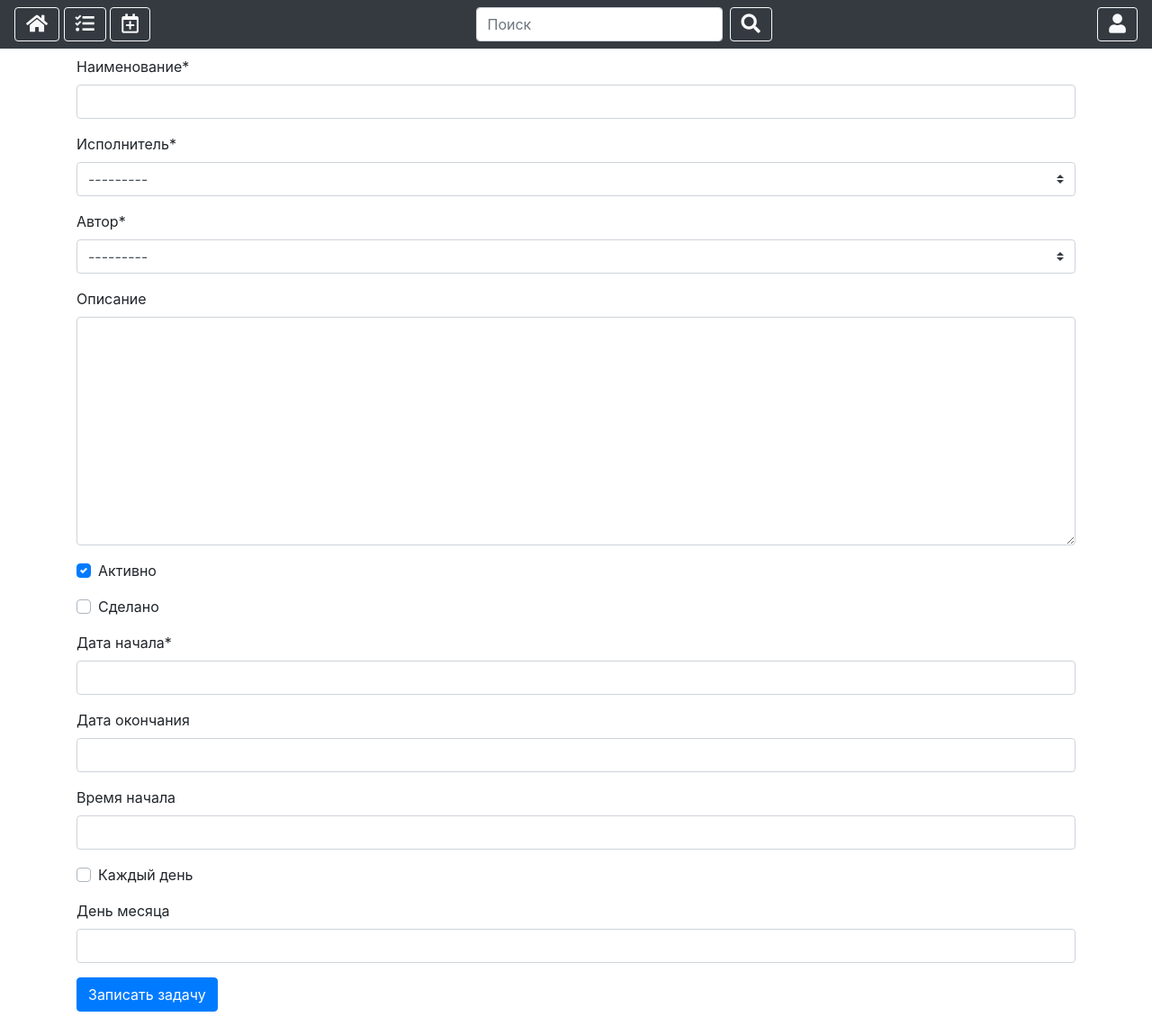
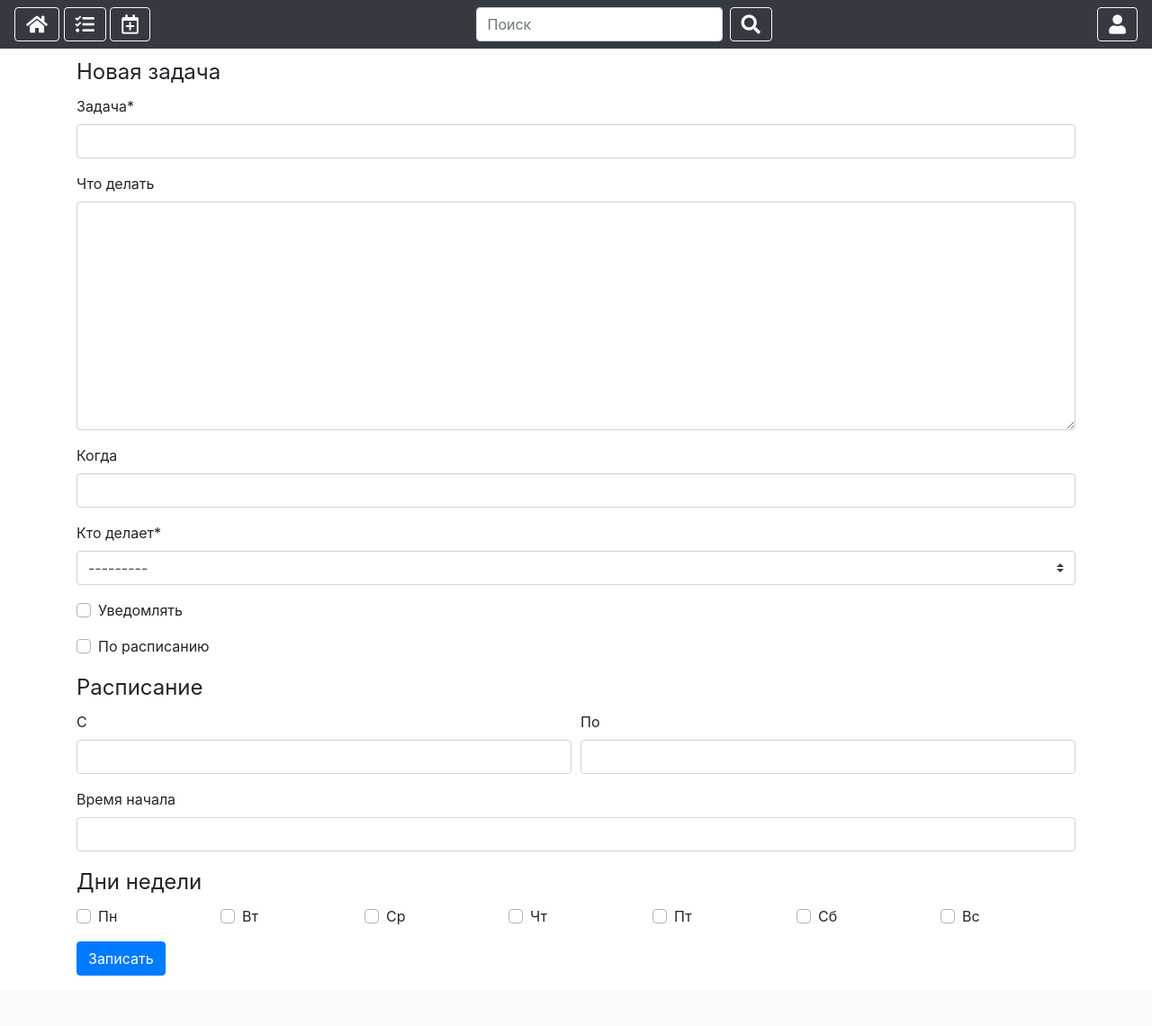
Before and after one commit to nikolaykochkin/home_assistant, a Django app: page /task/ in a window 1280 px wide. Shown: the whole page at 90% size. After the commit the page ends 1084 px from the top, so only its background shows below. Run offline with Django 3.2, Linux system fonts and the light colour scheme; some libraries are stand-ins or nearby versions.

Commit message:
New form for task

```diff
--- a/home_assistant/home_assistant/settings.py
+++ b/home_assistant/home_assistant/settings.py
@@ -39,6 +39,7 @@ INSTALLED_APPS = [
     'django.contrib.messages',
     'django.contrib.staticfiles',
     'crispy_forms',
+    'tempus_dominus',
 ]
 
 MIDDLEWARE = [
@@ -124,3 +125,5 @@ STATIC_URL = '/static/'
 CRISPY_TEMPLATE_PACK = 'bootstrap4'
 
 AUTH_USER_MODEL = 'scheduler.User'
+
+TEMPUS_DOMINUS_LOCALIZE = True
--- a/home_assistant/scheduler/forms.py
+++ b/home_assistant/scheduler/forms.py
@@ -1,27 +1,107 @@
 from django import forms
 from .models import Task
 from crispy_forms.helper import FormHelper
-from crispy_forms.layout import Submit
+from crispy_forms.layout import Submit, Layout, Fieldset, Column, Row, MultiField, Field
+from crispy_forms.bootstrap import FormActions
+from tempus_dominus.widgets import DatePicker, TimePicker, DateTimePicker
 
 
 class TaskCreateForm(forms.ModelForm):
     class Meta:
         model = Task
-        fields = ['name', 'executor', 'author', 'description', 'active', 'done', 'start_date',
-                  'end_date', 'start_time', 'everyday', 'day_of_month']
+        fields = ['name', 'description', 'due_date', 'executor', 'notify',
+                  'scheduled', 'start_date', 'end_date', 'start_time', 'monday',
+                  'tuesday', 'wednesday', 'thursday', 'friday', 'saturday',
+                  'sunday']
+        widgets = {
+            'due_date': DateTimePicker(
+                options={
+                    'useCurrent': True,
+                    'collapse': True,
+                },
+                attrs={
+                    'append': 'fa fa-calendar',
+                    'icon_toggle': True,
+                }
+            ),
+            'start_date': DatePicker(
+                options={
+                    'useCurrent': True,
+                    'collapse': True,
+                },
+                attrs={
+                    'append': 'fa fa-calendar',
+                    'icon_toggle': True,
+                }
+                ),
+            'end_date': DatePicker(
+                options={
+                    'useCurrent': True,
+                    'collapse': True,
+                },
+                attrs={
+                    'append': 'fa fa-calendar',
+                    'icon_toggle': True,
+                }
+            ),
+            'start_time': TimePicker(
+                options={
+                    'useCurrent': True,
+                    'collapse': True,
+                },
+                attrs={
+                    'append': 'fa fa-clock-o',
+                    'icon_toggle': True,
+                }
+            ),
+        }
 
     def __init__(self, *args, **kwargs):
         super().__init__(*args, **kwargs)
         self.helper = FormHelper()
-        self.helper.form_method = 'POST'
-        self.helper.add_input(Submit('submit', 'Записать задачу'))
+        self.helper.layout = Layout(
+            Fieldset(
+                'Новая задача',
+                'name',
+                'description',
+                'due_date',
+                'executor',
+                'notify',
+                'scheduled'
+            ),
+            Fieldset(
+                'Расписание',
+                Row(
+                    Column('start_date'),
+                    Column('end_date')
+                ),
+                'start_time',
+                Fieldset(
+                    'Дни недели',
+                    Row(
+                        Column('monday'),
+                        Column('tuesday'),
+                        Column('wednesday'),
+                        Column('thursday'),
+                        Column('friday'),
+                        Column('saturday'),
+                        Column('sunday'),
+                    )
+                )
+            ),
+            FormActions(
+                Submit('submit', 'Записать')
+            )
+        )
 
 
 class TaskUpdateForm(forms.ModelForm):
     class Meta:
         model = Task
-        fields = ['name', 'executor', 'author', 'description', 'active', 'done', 'start_date',
-                  'end_date', 'start_time', 'everyday', 'day_of_month']
+        fields = ['name', 'description', 'due_date', 'executor', 'notify',
+                  'scheduled', 'start_date', 'end_date', 'start_time', 'monday',
+                  'tuesday', 'wednesday', 'thursday', 'friday', 'saturday',
+                  'sunday']
 
     def __init__(self, *args, **kwargs):
         super().__init__(*args, **kwargs)
--- a/home_assistant/scheduler/models.py
+++ b/home_assistant/scheduler/models.py
@@ -10,33 +10,45 @@ class User(AbstractUser):
 
 class Task(models.Model):
     name = models.CharField(
-        max_length=200, verbose_name='наименование', db_index=True)
+        max_length=200, verbose_name='задача', db_index=True)
+    description = models.TextField(verbose_name='что делать', blank=True)
     executor = models.ForeignKey(
-        User, on_delete=models.CASCADE,
-        verbose_name='исполнитель', related_name='+', db_index=True)
+        User,
+        on_delete=models.CASCADE,
+        verbose_name='кто делает',
+        related_name='+',
+        db_index=True)
     author = models.ForeignKey(
-        User, on_delete=models.CASCADE, related_name='+', verbose_name='автор')
-    description = models.TextField(verbose_name='описание', blank=True)
+        User,
+        on_delete=models.CASCADE,
+        related_name='+',
+        verbose_name='автор',
+        null=True,
+        blank=True)
+    due_date = models.DateTimeField(
+        verbose_name='когда', null=True, blank=True)
     active = models.BooleanField(verbose_name='активно', default=True)
     done = models.BooleanField(verbose_name='сделано', default=False)
-    start_date = models.DateTimeField(verbose_name='дата начала')
+    notify = models.BooleanField(verbose_name='уведомлять', default=False)
+    start_date = models.DateTimeField(verbose_name='с', null=True, blank=True)
     end_date = models.DateTimeField(
-        verbose_name='дата окончания', null=True, blank=True)
+        verbose_name='по', null=True, blank=True)
     start_time = models.TimeField(
         verbose_name='время начала', null=True, blank=True)
-    everyday = models.BooleanField(verbose_name='каждый день')
+    scheduled = models.BooleanField(
+        verbose_name='по расписанию', default=False)
     day_of_month = models.IntegerField(
         verbose_name='день месяца',
         blank=True,
         null=True,
         validators=[MinValueValidator(0), MaxValueValidator(31)])
-    monday = models.BooleanField(verbose_name='понедельник')
-    tuesday = models.BooleanField(verbose_name='вторник')
-    wednesday = models.BooleanField(verbose_name='среда')
-    thursday = models.BooleanField(verbose_name='четверг')
-    friday = models.BooleanField(verbose_name='пятница')
-    saturday = models.BooleanField(verbose_name='суббота')
-    sunday = models.BooleanField(verbose_name='воскресенье')
+    monday = models.BooleanField(verbose_name='пн')
+    tuesday = models.BooleanField(verbose_name='вт')
+    wednesday = models.BooleanField(verbose_name='ср')
+    thursday = models.BooleanField(verbose_name='чт')
+    friday = models.BooleanField(verbose_name='пт')
+    saturday = models.BooleanField(verbose_name='сб')
+    sunday = models.BooleanField(verbose_name='вс')
     created = models.DateTimeField(
         verbose_name='дата создания', auto_now_add=True)
     changed = models.DateTimeField(
--- a/home_assistant/scheduler/templates/base.html
+++ b/home_assistant/scheduler/templates/base.html
@@ -9,6 +9,7 @@
     <!-- Bootstrap CSS -->
     <link rel="stylesheet" href="{% static 'scheduler/bootstrap.min.css' %}">
     <link rel="stylesheet" href="{% static 'scheduler/all.min.css' %}">
+    <link rel="stylesheet" href="https://netdna.bootstrapcdn.com/font-awesome/4.7.0/css/font-awesome.css">
     <title>Ассистент</title>
     <link rel="shortcut icon" href="/static/favicon.ico" type="image/x-icon">
 </head>
@@ -38,6 +39,7 @@
     <!-- jQuery first, then Popper.js, then Bootstrap JS -->
     <script src="{% static 'scheduler/jquery-3.4.1.min.js' %}"></script>
     <script src="{% static 'scheduler/bootstrap.bundle.min.js' %}"></script>
+    {{ form.media }}
 </body>
 
 </html>
--- a/requirements.txt
+++ b/requirements.txt
@@ -3,6 +3,7 @@ astroid==2.3.3
 autopep8==1.4.4
 Django==3.0.1
 django-crispy-forms==1.8.1
+django-tempus-dominus==5.1.2.9
 isort==4.3.21
 lazy-object-proxy==1.4.3
 mccabe==0.6.1
```
Also changed, not shown: home_assistant/scheduler/migrations/0007_auto_20191225_1148.py (added), home_assistant/scheduler/migrations/0008_auto_20191225_1304.py (added).
